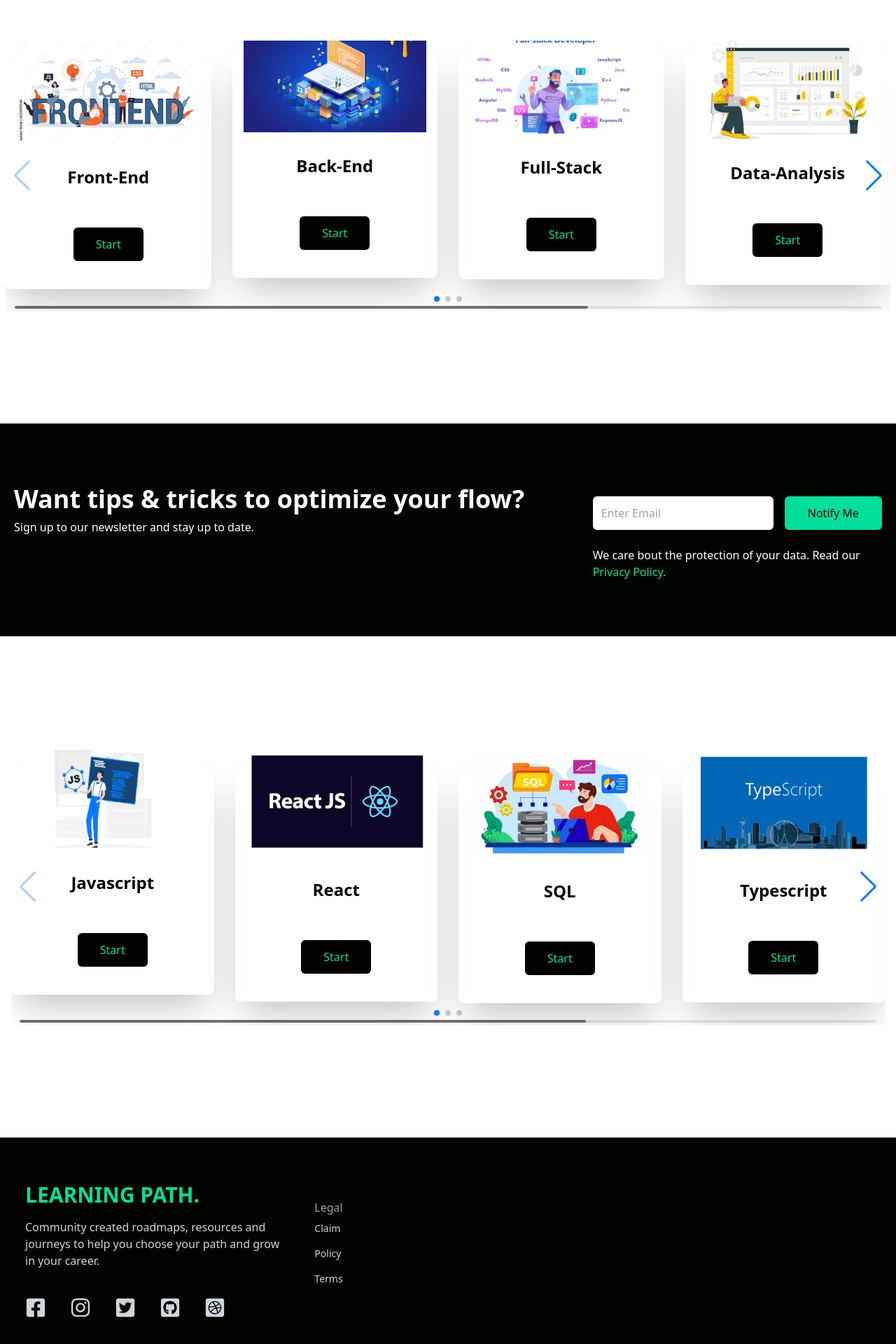
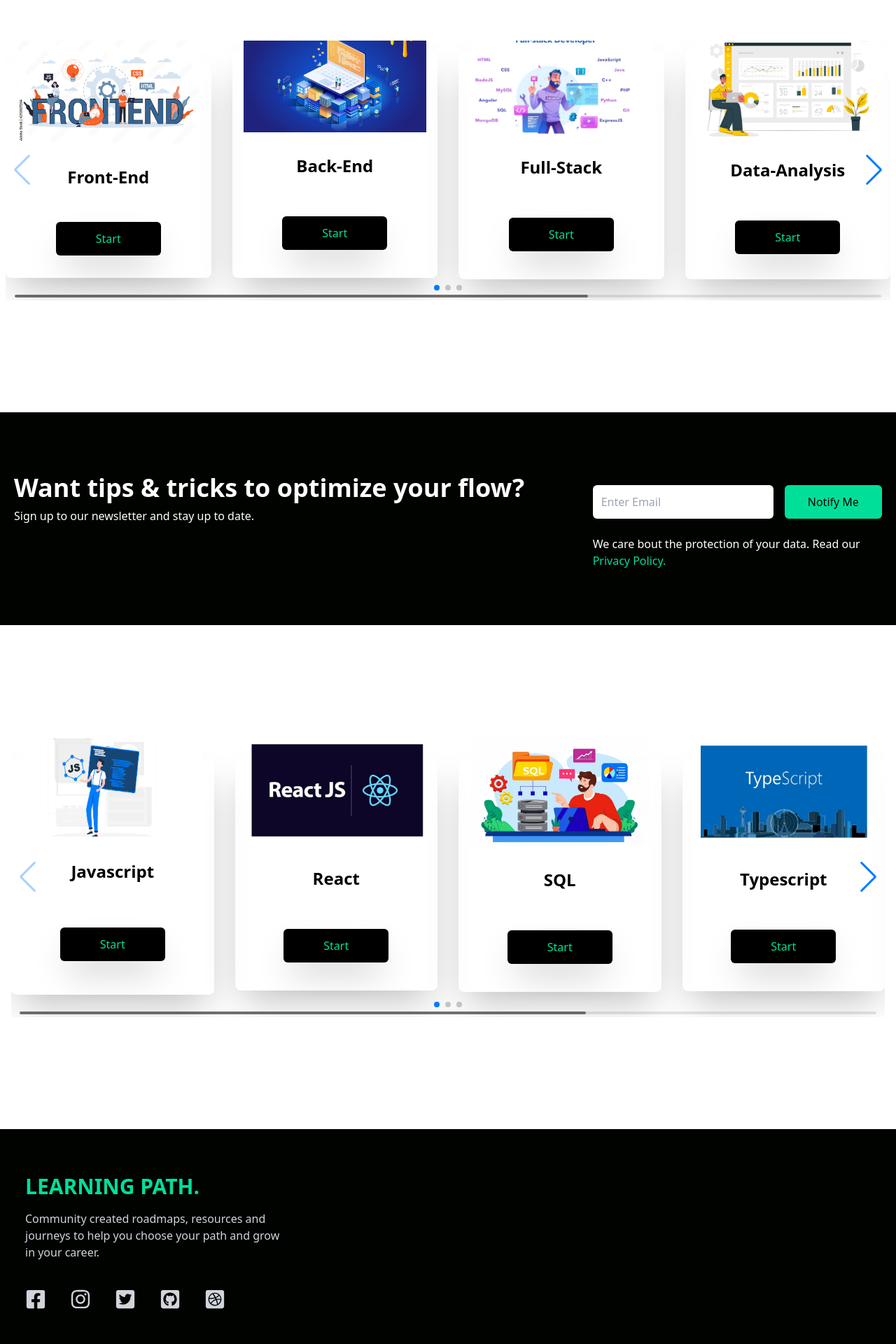
Before and after one commit to 321999/Learning_path, a React (Create React App) app: page / in a window 1280 px wide. Shown: the part 902-2822 px from the top of the page at 70% size. Built offline with nearby package versions, Linux system fonts and the light colour scheme.

Commit message:
front -2

```diff
--- a/src/components/Footer.jsx
+++ b/src/components/Footer.jsx
@@ -23,14 +23,7 @@
       </div>
       <div className='lg:col-span-2 flex justify-between mt-6'>
 
-    <div className='flex-center'>
-        <h6 className='font-medium text-gray-400'>Legal</h6>
-        <ul>
-            <li className='py-2 text-sm'>Claim</li>
-            <li className='py-2 text-sm'>Policy</li>
-            <li className='py-2 text-sm'>Terms</li>
-        </ul>
-    </div>
+
       </div>
     </div>
   );
--- a/src/components/RoleBased.jsx
+++ b/src/components/RoleBased.jsx
@@ -32,7 +32,7 @@
        <div className='w-full hover:bg-gray-200 shadow-2xl flex flex-col p-4 my-8 rounded-lg hover:scale-105 duration-300'>
        <img className='w-30 mx-auto mt-[-3rem]' src={Single} alt="/" />
        <h2 className='text-2xl font-bold text-center py-8'>Front-End</h2>
-       <button className='bg-black text-[#00df9a] w-[100px] rounded-md font-medium my-6 mx-auto px-6 py-3'>Start</button>
+       <button className='bg-black text-[#00df9a] w-[150px] hover:text-gray-100 shadow-2xl rounded-md font-medium my-4 mx-auto px-6 py-3'>Start</button>
        </div>
     </SwiperSlide>
 
@@ -41,35 +41,35 @@
     <div className='w-full  hover:bg-gray-100 shadow-2xl flex flex-col p-4 my-4 rounded-lg hover:scale-105 duration-300'>
       <img className='w-30 mx-auto mt-[-3rem]' src={Double} alt="/" />
       <h2 className='text-2xl font-bold text-center py-8'>Back-End</h2>
-      <button className='bg-black text-[#00df9a] w-[100px] rounded-md font-medium my-6 mx-auto px-6 py-3'>Start</button>
+      <button className='bg-black text-[#00df9a] w-[150px] hover:text-gray-100 shadow-2xl rounded-md font-medium my-6 mx-auto px-6 py-3'>Start</button>
     </div>
       </SwiperSlide>
     <SwiperSlide>
     <div className='w-full  hover:bg-gray-100 shadow-2xl flex flex-col p-4 my-4 rounded-lg hover:scale-105 duration-300'>
       <img className='w-30 mx-auto mt-[-3rem]' src={Triple} alt="/" />
       <h2 className='text-2xl font-bold text-center py-8'>Full-Stack</h2>
-      <button className='bg-black text-[#00df9a] w-[100px] rounded-md font-medium my-6 mx-auto px-6 py-3'>Start</button>
+      <button className='bg-black text-[#00df9a] w-[150px] hover:text-gray-100 shadow-2xl rounded-md font-medium my-6 mx-auto px-6 py-3'>Start</button>
     </div>
       </SwiperSlide>
     <SwiperSlide>
-    <div className='w-full  hover:bg-gray-100 shadow-2xl flex flex-col p-4 my-4 rounded-lg hover:scale-105 duration-300'>
+    <div className='w-full  hover:bg-gray-100 shadow-2xl flex flex-col p-3 my-3 rounded-lg hover:scale-105 duration-300'>
       <img className='w-30 mx-auto mt-[-3rem]' src={Four} alt="/" />
       <h2 className='text-2xl font-bold text-center py-8'>Data-Analysis</h2>
-      <button className='bg-black text-[#00df9a] w-[100px] rounded-md font-medium my-6 mx-auto px-6 py-3'>Start</button>
+      <button className='bg-black text-[#00df9a] w-[150px] hover:text-gray-100 shadow-2xl rounded-md font-medium my-6 mx-auto px-6 py-3'>Start</button>
     </div>
       </SwiperSlide>
     <SwiperSlide>
-    <div className='w-full  hover:bg-gray-100 shadow-2xl flex flex-col p-4 my-4 rounded-lg hover:scale-105 duration-300'>
+    <div className='w-full  hover:bg-gray-100 shadow-2xl flex flex-col p-3 my-3 rounded-lg hover:scale-105 duration-300'>
       <img className='w-30 mx-auto mt-[-3rem]' src={five} alt="/" />
       <h2 className='text-2xl font-bold text-center py-8'>Data-Science</h2>
-      <button className='bg-black text-[#00df9a] w-[100px] rounded-md font-medium my-6 mx-auto px-6 py-3'>Start</button>
+      <button className='bg-black text-[#00df9a] w-[150px] hover:text-gray-100 shadow-2xl rounded-md font-medium my-6 mx-auto px-6 py-3'>Start</button>
     </div>
       </SwiperSlide>
     <SwiperSlide>
-    <div className='w-full  hover:bg-gray-100 shadow-2xl flex flex-col p-4 my-4 rounded-lg hover:scale-105 duration-300'>
+    <div className='w-full  hover:bg-gray-100 shadow-2xl flex flex-col p-3 my-3 rounded-lg hover:scale-105 duration-300'>
       <img className='w-30 mx-auto mt-[-3rem]' src={six} alt="/" />
       <h2 className='text-2xl font-bold text-center py-8'>Machine-Learning</h2>
-      <button className='bg-black text-[#00df9a] w-[100px] rounded-md font-medium my-6 mx-auto px-6 py-3'>Start</button>
+      <button className='bg-black text-[#00df9a] w-[150px] hover:text-gray-100 shadow-2xl rounded-md font-medium my-6 mx-auto px-6 py-3'>Start</button>
     </div>
       </SwiperSlide>
   </Swiper>
--- a/src/components/SkillBased.jsx
+++ b/src/components/SkillBased.jsx
@@ -35,42 +35,42 @@
         <div className='w-full hover:bg-gray-200 shadow-2xl flex flex-col p-4 my-8 rounded-lg hover:scale-105 duration-300'>
         <img className='w-30 mx-auto mt-[-3rem]' src={img1} alt="/" />
         <h2 className='text-2xl font-bold text-center py-8'>Javascript</h2>
-        <button className='bg-black text-[#00df9a] w-[100px] rounded-md font-medium my-6 mx-auto px-6 py-3'>Start</button>
+        <button className='bg-black text-[#00df9a] w-[150px] hover:text-gray-100 shadow-2xl rounded-md font-medium my-8 mx-auto px-6 py-3'>Start</button>
         </div>
         </SwiperSlide>
         <SwiperSlide>
         <div className='w-full hover:bg-gray-200 shadow-2xl flex flex-col p-4 my-8 rounded-lg hover:scale-105 duration-300'>
         <img className='w-30 mx-auto mt-[-3rem]' src={img2} alt="/" />
         <h2 className='text-2xl font-bold text-center py-8'>React</h2>
-        <button className='bg-black text-[#00df9a] w-[100px] rounded-md font-medium my-6 mx-auto px-6 py-3'>Start</button>
+        <button className='bg-black text-[#00df9a] w-[150px] hover:text-gray-100 shadow-2xl rounded-md font-medium my-6 mx-auto px-6 py-3'>Start</button>
         </div>
         </SwiperSlide>
         <SwiperSlide>
         <div className='w-full hover:bg-gray-200 shadow-2xl flex flex-col p-4 my-8 rounded-lg hover:scale-105 duration-300'>
         <img className='w-30 mx-auto mt-[-3rem]' src={img3} alt="/" />
         <h2 className='text-2xl font-bold text-center py-8'>SQL</h2>
-        <button className='bg-black text-[#00df9a] w-[100px] rounded-md font-medium my-6 mx-auto px-6 py-3'>Start</button>
+        <button className='bg-black text-[#00df9a] w-[150px] hover:text-gray-100 shadow-2xl rounded-md font-medium my-6 mx-auto px-6 py-3'>Start</button>
         </div>
         </SwiperSlide>
         <SwiperSlide>
         <div className='w-full hover:bg-gray-200 shadow-2xl flex flex-col p-4 my-8 rounded-lg hover:scale-105 duration-300'>
         <img className='w-30 mx-auto mt-[-3rem]' src={img4} alt="/" />
         <h2 className='text-2xl font-bold text-center py-8'>Typescript</h2>
-        <button className='bg-black text-[#00df9a] w-[100px] rounded-md font-medium my-6 mx-auto px-6 py-3'>Start</button>
+        <button className='bg-black text-[#00df9a] w-[150px] hover:text-gray-100 shadow-2xl rounded-md font-medium my-6 mx-auto px-6 py-3'>Start</button>
         </div>
         </SwiperSlide>
         <SwiperSlide>
         <div className='w-full hover:bg-gray-200 shadow-2xl flex flex-col p-4 my-8 rounded-lg hover:scale-105 duration-300'>
         <img className='w-30 mx-auto mt-[-3rem]' src={img5} alt="/" />
         <h2 className='text-2xl font-bold text-center py-8'>Node Js</h2>
-        <button className='bg-black text-[#00df9a] w-[100px] rounded-md font-medium my-6 mx-auto px-6 py-3'>Start</button>
+        <button className='bg-black text-[#00df9a] w-[150px] hover:text-gray-100 shadow-2xl rounded-md font-medium my-6 mx-auto px-6 py-3'>Start</button>
         </div>
         </SwiperSlide>
         <SwiperSlide>
         <div className='w-full hover:bg-gray-200 shadow-2xl flex flex-col p-4 my-8 rounded-lg hover:scale-105 duration-300'>
         <img className='w-30 mx-auto mt-[-3rem]' src={img6} alt="/" />
         <h2 className='text-2xl font-bold text-center py-8'>MogoDB</h2>
-        <button className='bg-black text-[#00df9a] w-[100px] rounded-md font-medium my-6 mx-auto px-6 py-3'>Start</button>
+        <button className='bg-black text-[#00df9a] w-[150px] hover:text-gray-100 shadow-2xl rounded-md font-medium my-6 mx-auto px-6 py-3'>Start</button>
         </div>
         </SwiperSlide>
         </Swiper>
```
